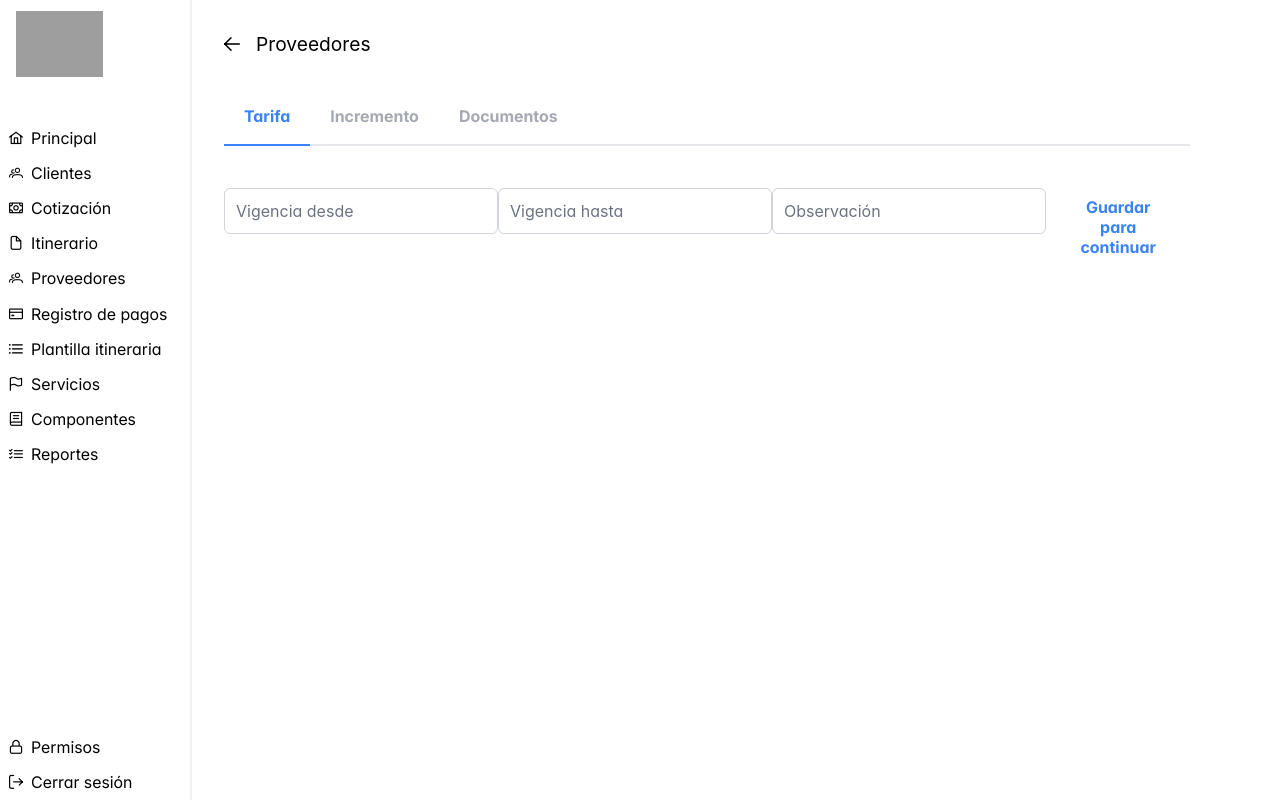
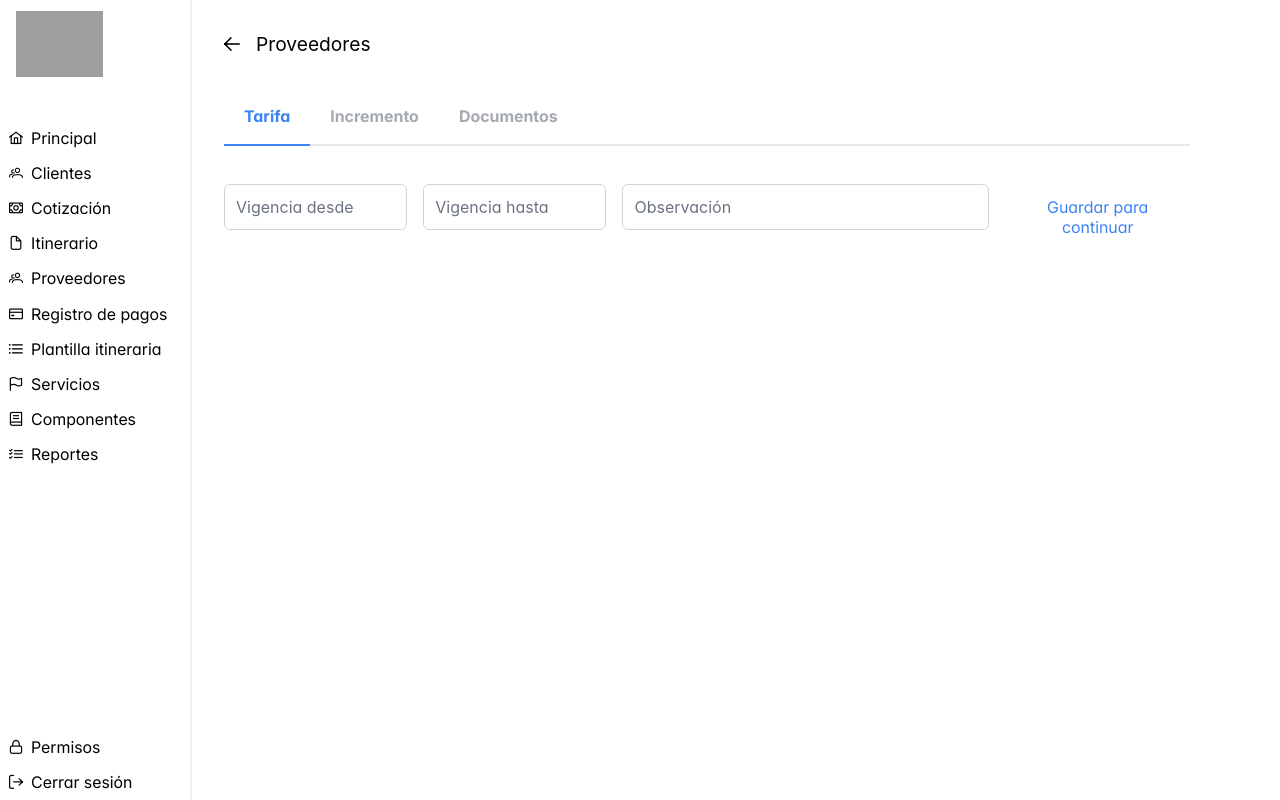
Before and after one commit to carmen-tunta/Proyecto-Majestic-Travel-Group, a React (Create React App) app in the folder frontend/: page /proveedores/tarifario in a window 1280 px wide. Built offline with nearby package versions, Linux system fonts and the light colour scheme; no server answers; sample sign-in values are in the browser's storage; grey boxes are pictures that could not be loaded.

Commit message:
Mejoras visuales

```diff
--- a/frontend/src/sections/Proveedores/components/Tarifario.jsx
+++ b/frontend/src/sections/Proveedores/components/Tarifario.jsx
@@ -31,6 +31,21 @@ const Tarifario = () => {
         { label: 'Incremento', disabled: !proveedor },
         { label: 'Documentos', disabled: !proveedor }
     ];
+    const parseLocalDate = (dateString) => {
+        if (!dateString) return null;
+        const [year, month, day] = dateString.split('-');
+        return new Date(year, month - 1, day);
+    };
+    addLocale('es', {
+        firstDayOfWeek: 1,
+        dayNames: ['Domingo', 'Lunes', 'Martes', 'Miércoles', 'Jueves', 'Viernes', 'Sábado'],
+        dayNamesShort: ['Dom', 'Lun', 'Mar', 'Mié', 'Jue', 'Vie', 'Sáb'],
+        dayNamesMin: ['D', 'L', 'M', 'X', 'J', 'V', 'S'],
+        monthNames: ['Enero', 'Febrero', 'Marzo', 'Abril', 'Mayo', 'Junio', 'Julio', 'Agosto', 'Septiembre', 'Octubre', 'Noviembre', 'Diciembre'],
+        monthNamesShort: ['Ene', 'Feb', 'Mar', 'Abr', 'May', 'Jun', 'Jul', 'Ago', 'Sep', 'Oct', 'Nov', 'Dic'],
+        today: 'Hoy',
+        clear: 'Limpiar'
+    });
 
     const tarifarioRepo = new TarifarioRepository();
     const getTarifarioByIdProveedor = new GetTarifarioByIdProveedor(tarifarioRepo);
@@ -72,8 +87,8 @@ const Tarifario = () => {
 
     useEffect(() => {
         if (tarifa) {
-            setValidityFrom(tarifa.validityFrom || '');
-            setValidityTo(tarifa.validityTo || '');
+            setValidityFrom(parseLocalDate(tarifa.validityFrom) || null);
+            setValidityTo( parseLocalDate(tarifa.validityTo) || null);
             setObservation(tarifa.observation || '');
         } else {
             setValidityFrom('');
@@ -140,23 +155,29 @@ const Tarifario = () => {
                 <div>Cargando...</div>
             ) : (
             <div className="tarifa-header">
-                <FloatLabel >
-                    <InputText
+                <FloatLabel className="tarifa-validity">
+                    <Calendar
                         id="validityFrom"
                         value={validityFrom}
-                        onChange={(e) => setValidityFrom(e.target.value)}
+                        onChange={(e) => setValidityFrom(e.value)}
+                        dateFormat="D dd M y"
+                        locale="es"
+                        required
                     />
                     <label htmlFor="validityFrom">Vigencia desde</label>
                 </FloatLabel>
-                <FloatLabel>
-                    <InputText
+                <FloatLabel className="tarifa-validity">
+                    <Calendar
                         id="validityTo"
                         value={validityTo}
                         onChange={(e) => setValidityTo(e.target.value)}
+                        dateFormat="D dd M y"
+                        locale="es"
+                        required
                     />
                     <label htmlFor="validityTo">Vigencia hasta</label>
                 </FloatLabel>
-                <FloatLabel>
+                <FloatLabel className="tarifa-observation">
                     <InputText
                         id="observation"
                         value={observation}
@@ -165,12 +186,20 @@ const Tarifario = () => {
                     <label htmlFor="observation">Observación</label>
                 </FloatLabel>
                 <Button
+                    className="tarifa-save-button"
                     label= {tarifa ? "Guardar cambios" : "Guardar para continuar"}
                     text
                     onClick={handleSaveTarifario}
                 />
             </div>
             )}
+
+            {tarifa && (
+                <div>
+                    Tarifa
+                </div>
+            )}
+
             </>
         )}
         {activeIndex === 1 && (
--- a/frontend/src/sections/Proveedores/styles/Tarifario.css
+++ b/frontend/src/sections/Proveedores/styles/Tarifario.css
@@ -37,6 +37,30 @@
 
 .tarifa-header {
     display: flex;
-    justify-content: space-between;
-    align-items: center;
+    align-items: flex-start;
+    gap: 1rem;
 }
+
+.tarifa-validity {
+  width: 20%;
+}
+
+.tarifa-validity .p-calendar {
+  width: 100%;
+}
+
+.tarifa-observation {
+  width: 40%;
+}
+
+.tarifa-observation input {
+  width: 100%;
+}
+
+.tarifa-save-button {
+  width: 20%;
+}
+
+.tarifa-save-button .p-button-label {
+    font-weight: normal;
+}
```
